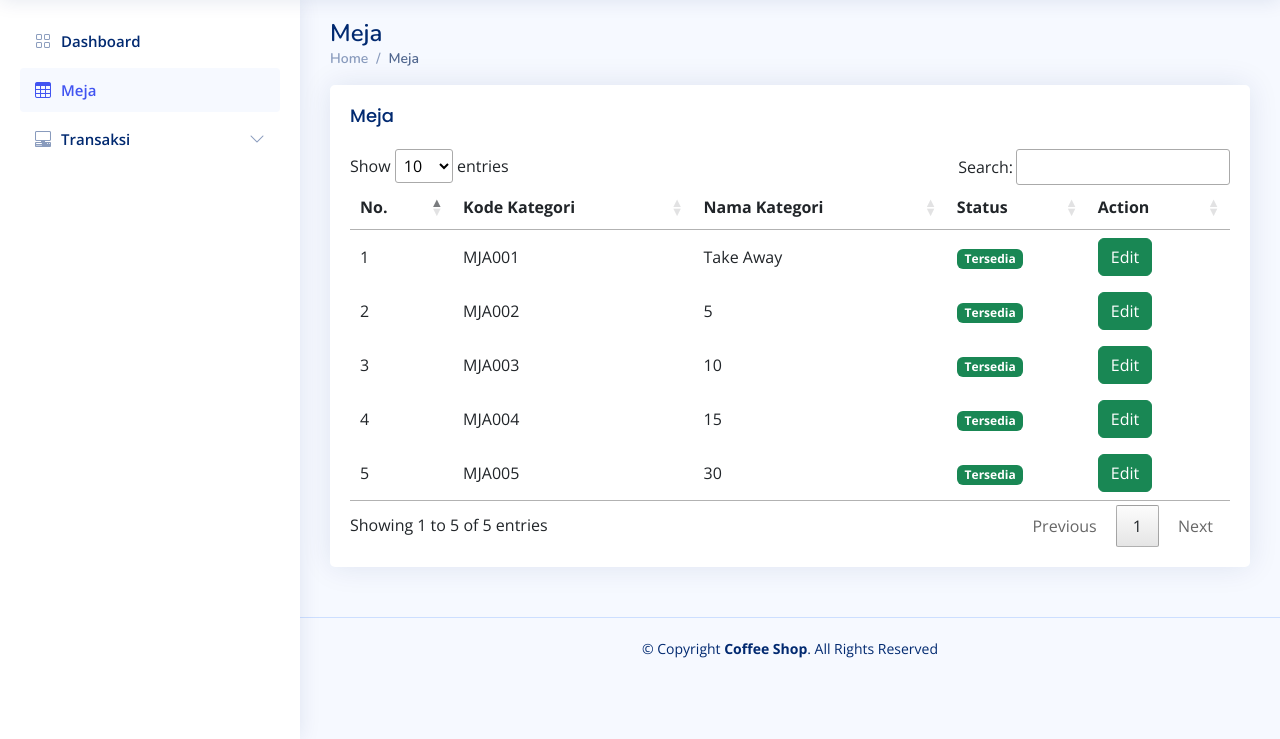
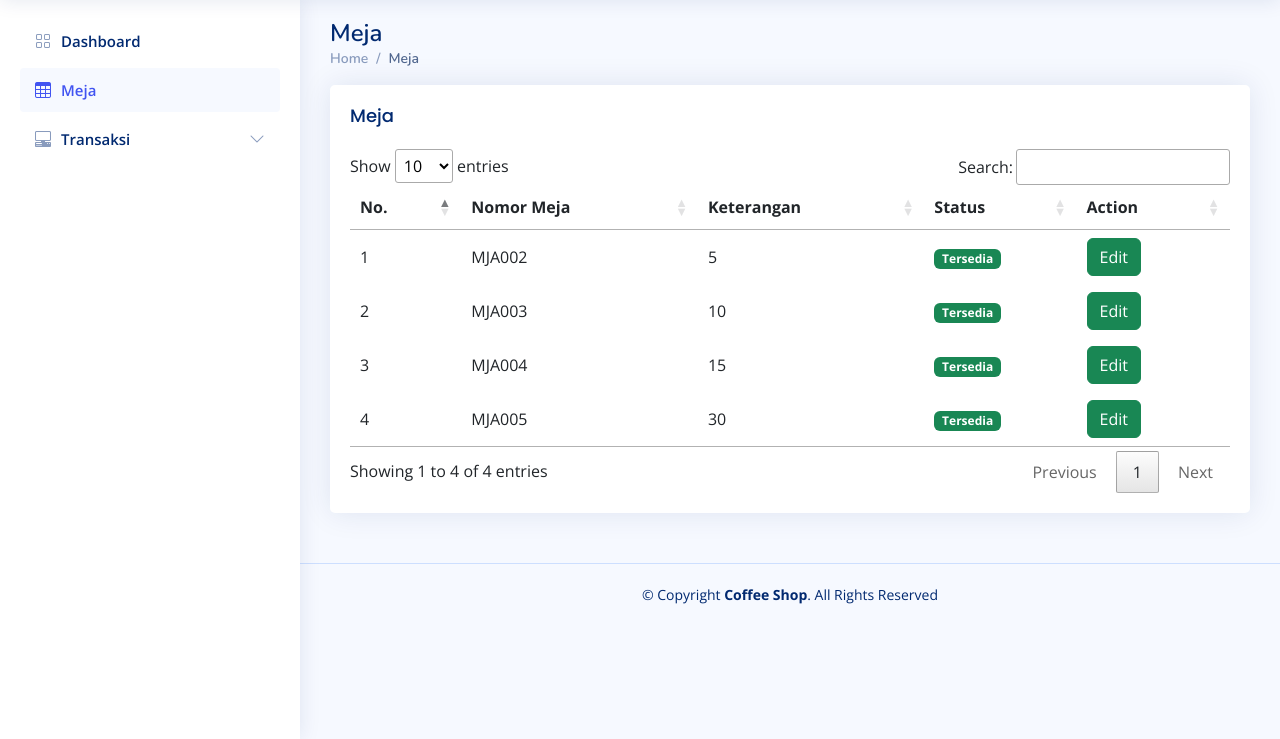
Before and after one commit to daffakhairulumam/Coffee-Shop, a PHP site: page /index_kasir.php?page=meja in a window 1280 px wide. Shown: the part 61-800 px from the top of the page. Run offline with PHP 8.4, Linux system fonts and the light colour scheme; a user stored in the database is signed in; data comes from the database, SQL or seed files in the repository; some libraries are stand-ins or nearby versions.

Commit message:
first commit

```diff
--- a/function/view-query.php
+++ b/function/view-query.php
@@ -129,7 +129,7 @@ function getMenu($id = null)
 function getMeja()
 {
     $conn = connection();
-    $query = "SELECT * FROM t_meja ORDER BY nomor_meja ASC";
+    $query = "SELECT * FROM t_meja WHERE keterangan != 'Take Away' ORDER BY nomor_meja ASC";
     $result = mysqli_query($conn, $query);
     $data = [];
 
--- a/pages-kasir/meja/index_kasir.php
+++ b/pages-kasir/meja/index_kasir.php
@@ -63,16 +63,20 @@ $Daffa_data = getMeja();
                             <thead>
                                 <tr>
                                     <th>No.</th>
-                                    <th>Kode Kategori</th>
-                                    <th>Nama Kategori</th>
+                                    <th>Nomor Meja</th>
+                                    <th>Keterangan</th>
                                     <th>Status</th>
                                     <th>Action</th>
                                 </tr>
                             </thead>
                             <tbody>
                                 <?php
-
-                                foreach ($Daffa_data as $Daffa_key => $Daffa_value) { ?>
+                                foreach ($Daffa_data as $Daffa_key => $Daffa_value) {
+                                    // Skip rows with keterangan "Take Away"
+                                    if ($Daffa_value['keterangan'] == 'Take Away') {
+                                        continue;
+                                    }
+                                ?>
                                     <tr>
                                         <td><?= $Daffa_key + 1 ?></td>
                                         <td><?= $Daffa_value['nomor_meja'] ?></td>
```
Also changed, not shown: pages-manajer/meja/index_manajer.php (+13 -9 lines).
